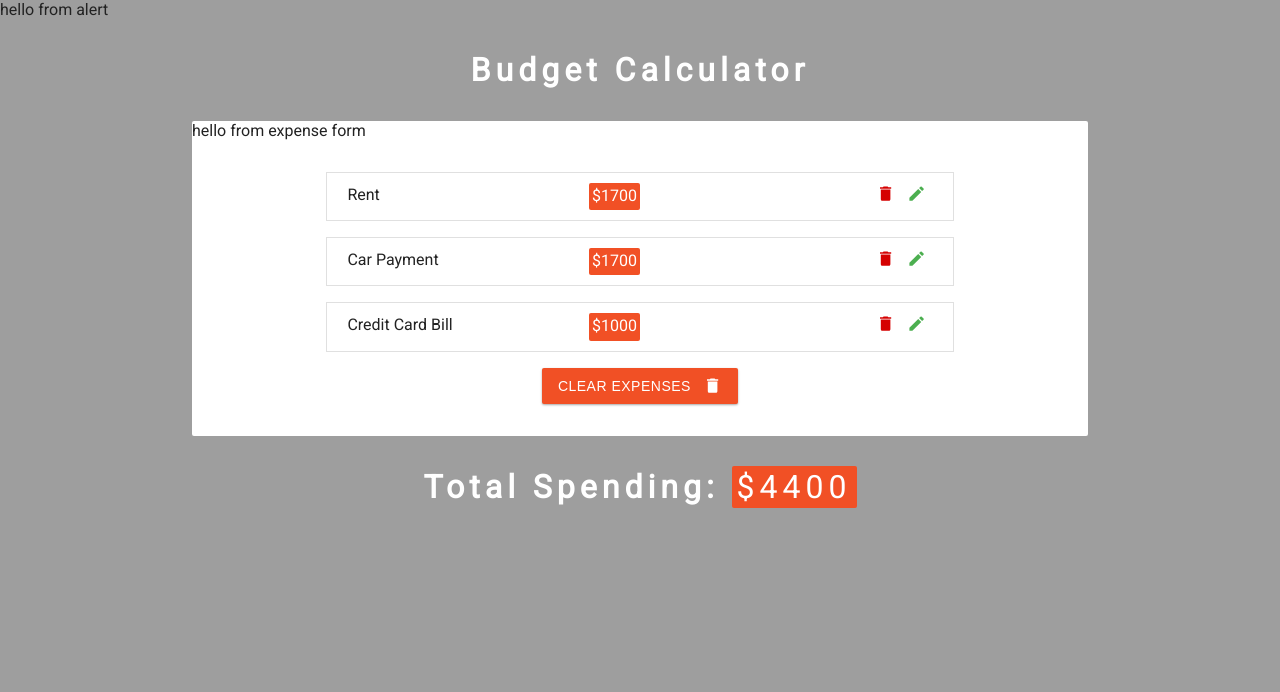
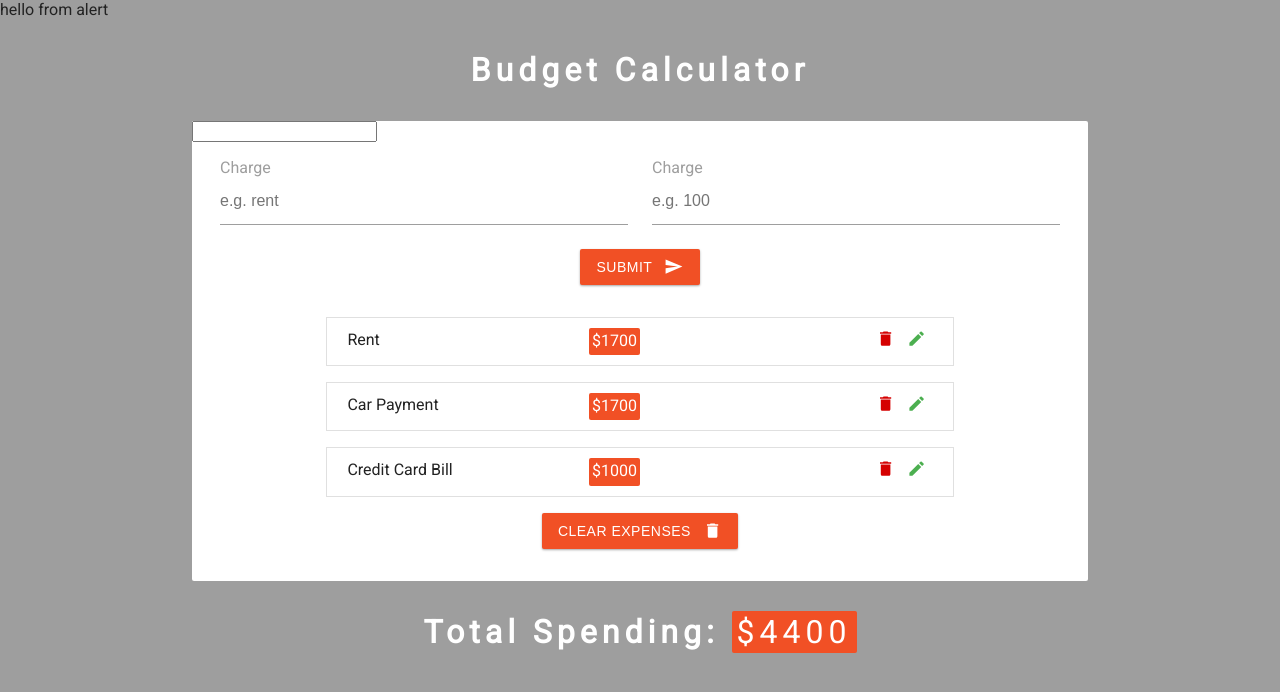
Before and after one commit to gokhandogan7/Budget-Calculator, a React (Create React App) app: page / in a window 1280 px wide. Shown: the top 692 px of the page. Built offline with nearby package versions, Linux system fonts and the light colour scheme.

Commit message:
state functions are defined

```diff
--- a/src/App.js
+++ b/src/App.js
@@ -1,5 +1,5 @@
 import "./App.css";
-import React, { useState } from "react";
+import React, { useState, useEffect } from "react";
 import { ExpenseList } from "./components/ExpenseList";
 import { ExpenseForm } from "./components/ExpenseForm";
 import { Alert } from "./components/Alert";
@@ -13,19 +13,26 @@ const initialExpenses = [
 
 function App() {
   const [expenses, setExpenses] = useState(initialExpenses);
+  const [charge, setCharge] = useState('')
+  const [amount, setAmount] = useState('')
+  const handleCharge = e => {setCharge(e.target.value)
+  console.log(e.target.value)
+  }
+
 
   return (
     <>
       <Alert></Alert>
       <h1>Budget Calculator</h1>
       <main className="App">
+      <input value={charge} onChange={handleCharge} />
         <ExpenseForm />
         <ExpenseList expenses={expenses} />
       </main>
       <h1>
         total spending:{" "}
         <span className="total">
-          ${''}
+          ${""}
           {expenses.reduce((acc, curr) => {
             return (acc += curr.amount);
           }, 0)}
--- a/src/components/ExpenseForm.js
+++ b/src/components/ExpenseForm.js
@@ -1,9 +1,36 @@
-import React from 'react'
+import React from "react";
+import { MdSend } from "react-icons/md";
 
 export const ExpenseForm = () => {
-    return (
-        <div>
-            hello from expense form
+  return (
+    <form>
+      <div className="form-center">
+        <div className="form-group">
+          <label htmlFor="expense">charge</label>
+          <input
+            type="text"
+            className="form-control"
+            id="charge"
+            name="charge"
+            placeholder="e.g. rent"
+
+
+          />
         </div>
-    )
-}
+        <div className="form-group">
+          <label htmlFor="amount">charge</label>
+          <input
+            type="number"
+            className="form-control"
+            id="amount"
+            name="amount"
+            placeholder="e.g. 100"
+          />
+        </div>
+      </div>
+      <button className="btn" type="submit">
+        submit <MdSend className="btn-icon" />{" "}
+      </button>
+    </form>
+  );
+};
```
